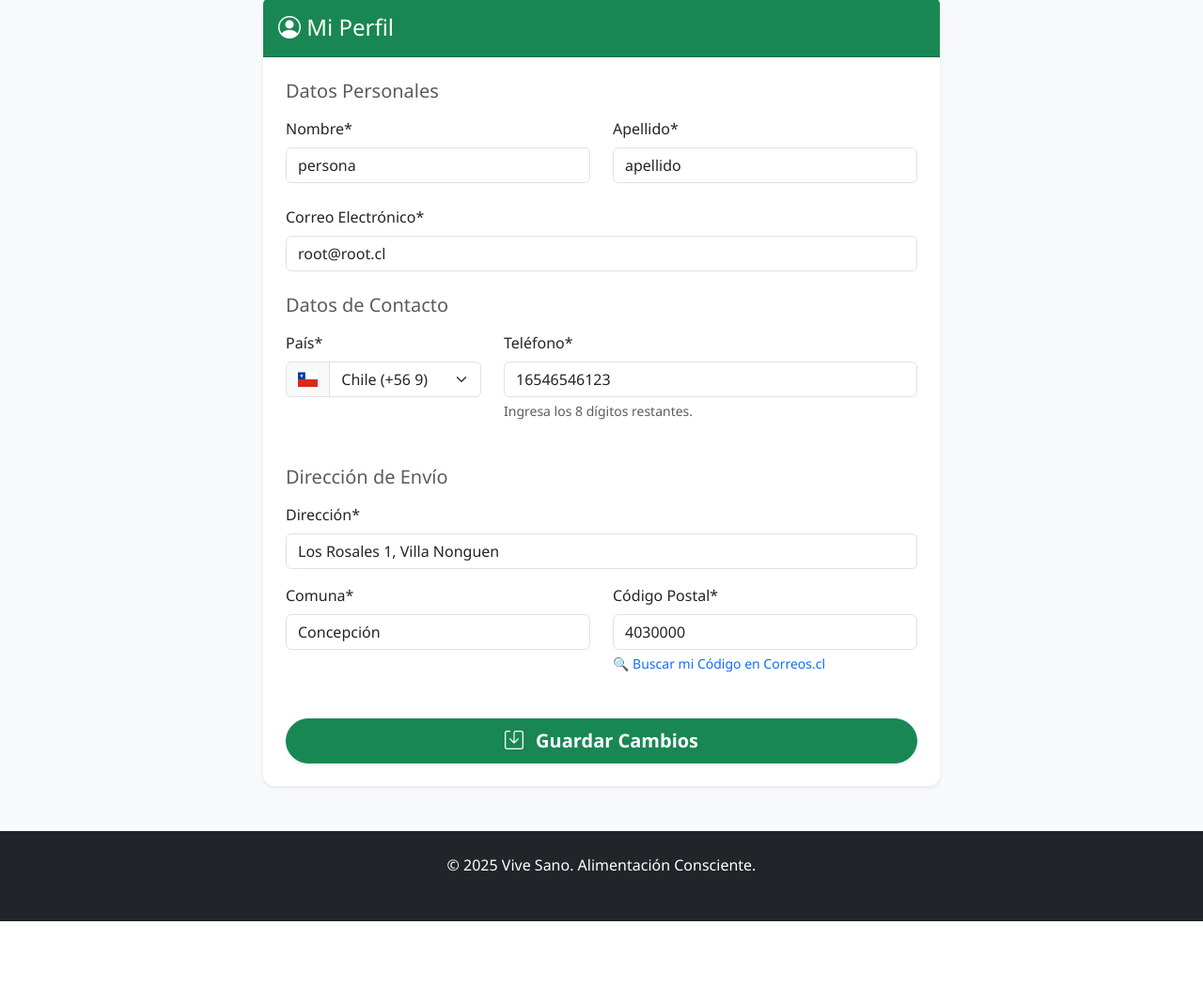
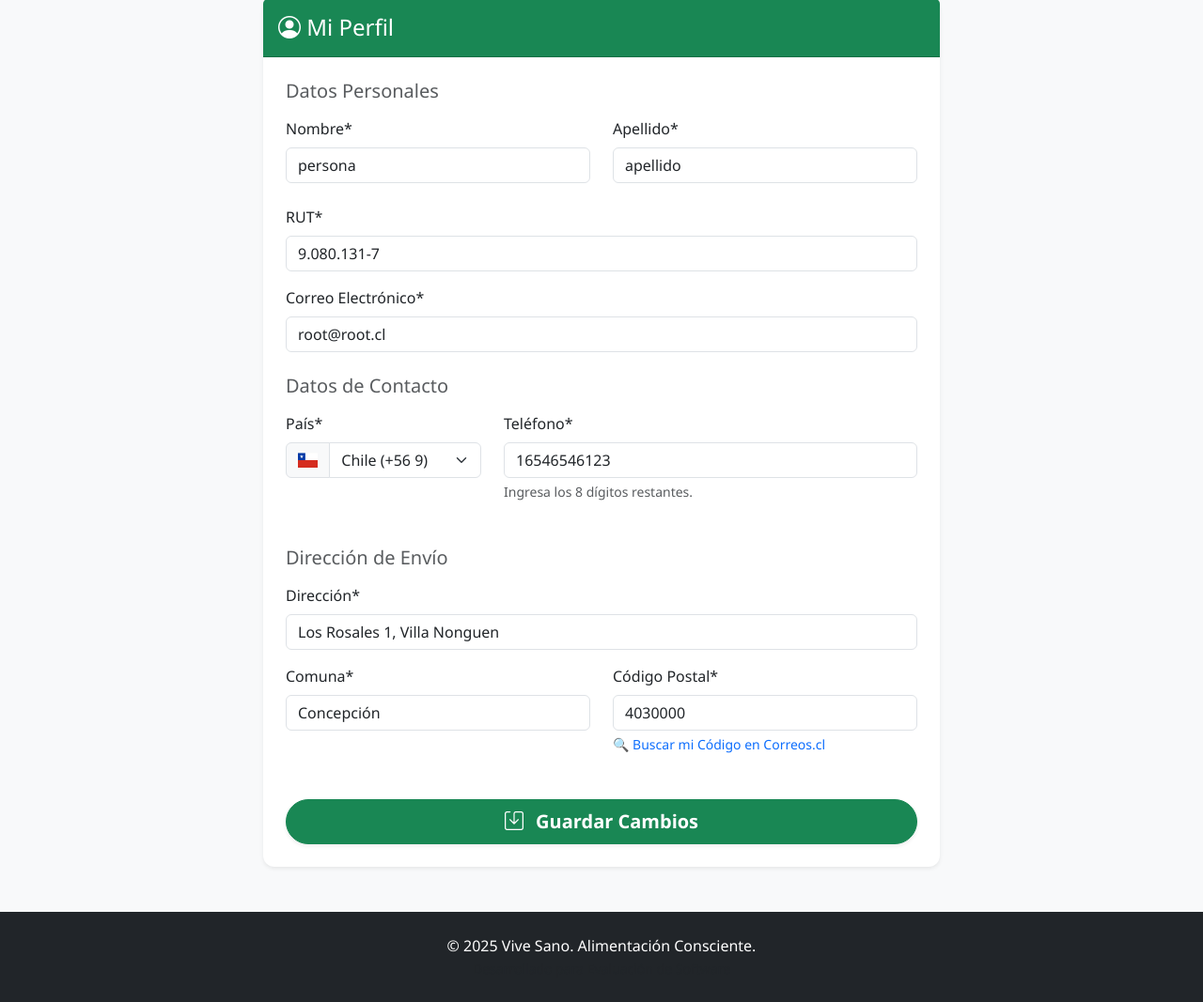
Before and after one commit to BastianOlave/IngSoftware, a Django app: page /perfil/ in a window 1280 px wide. Shown: the part 161-1228 px from the top of the page at 94% size. Before the commit the page ends 1142 px from the top, so only its background shows below. Run offline with Django 5.2, Linux system fonts and the light colour scheme; a user stored in the database is signed in; data comes from the database, SQL or seed files in the repository; both versions use the stored data as it was after the commit; some libraries are stand-ins or nearby versions.

Commit message:
ahora si que si que si que si

```diff
--- a/core/forms.py
+++ b/core/forms.py
@@ -2,6 +2,44 @@ from django import forms
 from django.contrib.auth.forms import UserCreationForm
 from django.contrib.auth.models import User
 from gestion.models import Cliente
+from itertools import cycle
+
+# -------------------------------------------------------
+# LÓGICA DE VALIDACIÓN RUT (Módulo 11)
+# -------------------------------------------------------
+def validar_rut_chileno(rut):
+    # 1. Limpiamos puntos y guiones y pasamos a mayúsculas
+    rut_limpio = rut.replace('.', '').replace('-', '').upper()
+
+    # Validaciones básicas de largo
+    if not rut_limpio or len(rut_limpio) < 8:
+        return False
+
+    cuerpo = rut_limpio[:-1]
+    dv_ingresado = rut_limpio[-1]
+
+    # El cuerpo debe ser numérico
+    if not cuerpo.isdigit():
+        return False
+
+    # Algoritmo matemático Módulo 11
+    try:
+        # Invertimos el cuerpo para multiplicar de derecha a izquierda
+        reverso = map(int, reversed(str(cuerpo)))
+        factors = cycle(range(2, 8)) # Secuencia 2, 3, 4, 5, 6, 7, 2, 3...
+        s = sum(d * f for d, f in zip(reverso, factors))
+        res = (-s) % 11
+
+        if res == 10:
+            dv_esperado = 'K'
+        elif res == 11:
+            dv_esperado = '0'
+        else:
+            dv_esperado = str(res)
+
+        return dv_ingresado == dv_esperado
+    except ValueError:
+        return False
 
 # -------------------------------------------------------
 # FORMULARIO 1: Checkout Completo
@@ -9,6 +47,18 @@ from gestion.models import Cliente
 class DatosEnvioForm(forms.ModelForm):
     first_name = forms.CharField(label="Nombre", widget=forms.TextInput(attrs={'class': 'form-control'}))
     last_name = forms.CharField(label="Apellido", widget=forms.TextInput(attrs={'class': 'form-control'}))
+
+    # --- CAMPO RUT CON LÍMITE DE 12 CARACTERES ---
+    rut = forms.CharField(
+        label='RUT',
+        required=True,
+        widget=forms.TextInput(attrs={
+            'placeholder': '12.345.678-9',
+            'class': 'form-control rut-input',
+            'maxlength': '12' # <--- ESTO EVITA QUE ESCRIBAN MÁS DE LA CUENTA
+        }),
+        help_text="Sin puntos ni guión (se formateará automático)."
+    )
 
     PAIS_CHOICES = [
         ('+569', 'Chile (+56 9)'),
@@ -43,7 +93,7 @@ class DatosEnvioForm(forms.ModelForm):
 
     class Meta:
         model = Cliente
-        fields = ['direccion', 'comuna', 'codigo_postal']
+        fields = ['direccion', 'comuna', 'codigo_postal', 'rut']
         widgets = {
             'direccion': forms.TextInput(attrs={'class': 'form-control', 'placeholder': 'Calle y número'}),
             'comuna': forms.TextInput(attrs={'class': 'form-control', 'placeholder': 'Ej: Concepción'}),
@@ -56,6 +106,12 @@ class DatosEnvioForm(forms.ModelForm):
         if user:
             self.fields['first_name'].initial = user.first_name
             self.fields['last_name'].initial = user.last_name
+            # Cargar RUT si existe
+            try:
+                if hasattr(user, 'cliente'):
+                    self.fields['rut'].initial = user.cliente.rut
+            except:
+                pass
 
         if self.instance.pk and self.instance.telefono:
             tel_guardado = self.instance.telefono
@@ -71,6 +127,13 @@ class DatosEnvioForm(forms.ModelForm):
         self.fields['comuna'].required = True
         self.fields['telefono'].required = True
         self.fields['codigo_postal'].required = True
+
+    # VALIDACIÓN DEL RUT
+    def clean_rut(self):
+        rut = self.cleaned_data.get('rut')
+        if not validar_rut_chileno(rut):
+            raise forms.ValidationError("El RUT ingresado no es válido (Revisa el dígito verificador).")
+        return rut
 
 # -------------------------------------------------------
 # FORMULARIO 2: Registro Rápido
@@ -113,7 +176,17 @@ class PerfilUsuarioForm(forms.ModelForm):
     last_name = forms.CharField(label="Apellido", widget=forms.TextInput(attrs={'class': 'form-control'}))
     email = forms.EmailField(label="Correo Electrónico", widget=forms.EmailInput(attrs={'class': 'form-control'}))
 
-    # Selector de País (Mismo ID que checkout para usar el script de banderas)
+    # --- CAMPO RUT CON LÍMITE DE 12 CARACTERES ---
+    rut = forms.CharField(
+        label='RUT',
+        required=True,
+        widget=forms.TextInput(attrs={
+            'class': 'form-control rut-input',
+            'placeholder': '12.345.678-9',
+            'maxlength': '12' # <--- LÍMITE APLICADO
+        })
+    )
+
     PAIS_CHOICES = [
         ('+569', 'Chile (+56 9)'),
         ('+54',  'Argentina (+54)'),
@@ -127,7 +200,6 @@ class PerfilUsuarioForm(forms.ModelForm):
         widget=forms.Select(attrs={'class': 'form-select', 'id': 'id_codigo_pais'})
     )
 
-    # Teléfono con límite (Mismo ID que checkout para usar el script de validación)
     telefono = forms.CharField(
         label="Teléfono",
         widget=forms.TextInput(attrs={
@@ -143,7 +215,6 @@ class PerfilUsuarioForm(forms.ModelForm):
     direccion = forms.CharField(label="Dirección", widget=forms.TextInput(attrs={'class': 'form-control'}))
     comuna = forms.CharField(label="Comuna", widget=forms.TextInput(attrs={'class': 'form-control'}))
 
-    # Código Postal con enlace
     codigo_postal = forms.CharField(
         label="Código Postal",
         widget=forms.TextInput(attrs={'class': 'form-control', 'placeholder': 'Ej: 4030000'}),
@@ -152,18 +223,17 @@ class PerfilUsuarioForm(forms.ModelForm):
 
     class Meta:
         model = Cliente
-        fields = ['direccion', 'comuna', 'codigo_postal']
+        fields = ['direccion', 'comuna', 'codigo_postal', 'rut']
 
     def __init__(self, *args, **kwargs):
-        user = kwargs.pop('user', None)
+        self.user = kwargs.pop('user', None)
         super().__init__(*args, **kwargs)
 
-        if user:
-            self.fields['first_name'].initial = user.first_name
-            self.fields['last_name'].initial = user.last_name
-            self.fields['email'].initial = user.email
+        if self.user:
+            self.fields['first_name'].initial = self.user.first_name
+            self.fields['last_name'].initial = self.user.last_name
+            self.fields['email'].initial = self.user.email
 
-        # Separar teléfono si ya existe
         if self.instance.pk and self.instance.telefono:
             tel_guardado = self.instance.telefono
             for codigo, label in self.PAIS_CHOICES:
@@ -171,3 +241,25 @@ class PerfilUsuarioForm(forms.ModelForm):
                     self.fields['codigo_pais'].initial = codigo
                     self.fields['telefono'].initial = tel_guardado[len(codigo):]
                     break
+
+        self.fields['first_name'].required = True
+        self.fields['last_name'].required = True
+        self.fields['direccion'].required = True
+        self.fields['comuna'].required = True
+        self.fields['telefono'].required = True
+        self.fields['codigo_postal'].required = True
+
+    # VALIDACIÓN DEL RUT EN PERFIL
+    def clean_rut(self):
+        rut = self.cleaned_data.get('rut')
+
+        # Validamos formato matemático
+        if not validar_rut_chileno(rut):
+            raise forms.ValidationError("RUT inválido.")
+
+        # Validamos que no pertenezca a OTRO usuario (unicidad)
+        existe_otro = Cliente.objects.filter(rut=rut).exclude(user=self.user).exists()
+        if existe_otro:
+            raise forms.ValidationError("Este RUT ya está registrado en otra cuenta.")
+
+        return rut
--- a/core/templates/core/perfil.html
+++ b/core/templates/core/perfil.html
@@ -20,6 +20,10 @@
                             <div class="col-md-6 mb-2">{{ form.first_name|as_crispy_field }}</div>
                             <div class="col-md-6 mb-2">{{ form.last_name|as_crispy_field }}</div>
                         </div>
+
+                        <!-- AQUÍ AGREGAMOS EL RUT -->
+                        <div class="mb-2">{{ form.rut|as_crispy_field }}</div>
+
                         <div class="mb-3">{{ form.email|as_crispy_field }}</div>
 
                         <h5 class="text-muted mb-3 mt-4">Datos de Contacto</h5>
--- a/core/views.py
+++ b/core/views.py
@@ -24,17 +24,18 @@ from .forms import DatosEnvioForm, RegistroClienteForm, PerfilUsuarioForm
 # ---------------------------------------------------------
 
 def home(request):
-    productos_destacados = Producto.objects.all()[:4]
+    # CAMBIO: Solo mostramos destacados que tengan stock mayor a 0
+    productos_destacados = Producto.objects.filter(stock__gt=0).order_by('-id')[:4]
     return render(request, 'core/home.html', {'productos': productos_destacados})
 
 def catalogo(request):
-    productos_list = Producto.objects.all().order_by('id')
+    # CAMBIO: Filtro base -> Solo productos con Stock > 0
+    productos_list = Producto.objects.filter(stock__gt=0).order_by('id')
 
-    # --- LÓGICA DE FILTRADO (Kit Detox) ---
+    # Lógica de Filtrado por Categoría (Ej: Kit Detox)
     categoria_filter = request.GET.get('categoria')
     if categoria_filter:
         productos_list = productos_list.filter(categoria__icontains=categoria_filter)
-    # ---------------------------------------
 
     paginator = Paginator(productos_list, 6)
     page_number = request.GET.get('page')
@@ -65,11 +66,9 @@ def agregar_producto(request, producto_id):
 
     url_anterior = request.META.get('HTTP_REFERER')
 
-    # Si existe esa URL, lo devolvemos ahí (ej: Catálogo o Detalle)
     if url_anterior:
         return redirect(url_anterior)
 
-    # Si por alguna razón no existe, lo mandamos al catálogo por defecto
     return redirect('core:catalogo')
 
 def actualizar_carrito(request, producto_id):
@@ -171,6 +170,9 @@ def perfil_usuario(request):
             cliente.apellido = form.cleaned_data['last_name']
             cliente.email = form.cleaned_data['email']
 
+            # Guardamos RUT
+            cliente.rut = form.cleaned_data['rut']
+
             codigo = form.cleaned_data['codigo_pais']
             numero = form.cleaned_data['telefono']
             cliente.telefono = f"{codigo}{numero}"
@@ -224,7 +226,7 @@ def detalle_pedido_cliente(request, pedido_id):
     })
 
 # ---------------------------------------------------------
-# PROCESO DE PAGO (CHECKOUT + SELECCIÓN ENVÍO + WEBPAY + TRANSFERENCIA)
+# PROCESO DE PAGO
 # ---------------------------------------------------------
 
 @login_required
@@ -247,15 +249,16 @@ def checkout(request):
     if request.method == 'POST':
         form = DatosEnvioForm(request.POST, instance=cliente, user=request.user)
         if form.is_valid():
-            # A) Guardar en USUARIO
             request.user.first_name = form.cleaned_data['first_name']
             request.user.last_name = form.cleaned_data['last_name']
             request.user.save()
 
-            # B) Guardar en CLIENTE
             cliente = form.save(commit=False)
             cliente.nombre = form.cleaned_data['first_name']
             cliente.apellido = form.cleaned_data['last_name']
+
+            # Guardamos RUT
+            cliente.rut = form.cleaned_data['rut']
 
             codigo = form.cleaned_data['codigo_pais']
             numero = form.cleaned_data['telefono']
@@ -263,14 +266,14 @@ def checkout(request):
             cliente.codigo_postal = form.cleaned_data['codigo_postal']
             cliente.save()
 
-            # C) Validar Stock
+            # Validar Stock
             for item in carrito.obtener_items():
                 producto_bd = Producto.objects.get(id=item['producto_id'])
                 if producto_bd.stock < item['cantidad']:
                     messages.error(request, f"Sin stock suficiente de {producto_bd.nombre}.")
                     return redirect('core:ver_carrito')
 
-            # D) RECICLAJE DE PEDIDO (Para no saltar IDs)
+            # RECICLAJE DE PEDIDO (No saltar IDs)
             pedido = Pedido.objects.filter(cliente=cliente, estado='Pendiente').first()
 
             if pedido:
@@ -285,7 +288,7 @@ def checkout(request):
                     estado='Pendiente'
                 )
 
-            # E) Crear los detalles
+            # Crear detalles
             for item in carrito.obtener_items():
                 producto = get_object_or_404(Producto, id=item['producto_id'])
                 DetallePedido.objects.create(
@@ -295,6 +298,7 @@ def checkout(request):
                     precio_unitario=item['precio']
                 )
 
+            # Redirigir a Selección de Envío
             return redirect('core:seleccion_envio', pedido_id=pedido.id)
 
     else:
@@ -306,7 +310,6 @@ def checkout(request):
         'total': carrito.obtener_total_precio()
     })
 
-# NUEVA VISTA: Selección de Método de Envío
 @login_required
 def seleccion_envio(request, pedido_id):
     pedido = get_object_or_404(Pedido, id=pedido_id, cliente__user=request.user)
@@ -314,22 +317,20 @@ def seleccion_envio(request, pedido_id):
     subtotal_productos = pedido.total
     COSTO_ENVIO_FIJO = 5990
     UMBRAL_GRATIS = 25000
-
     aplica_gratis = subtotal_productos > UMBRAL_GRATIS
 
     if request.method == 'POST':
         tipo_seleccionado = request.POST.get('opcion_envio')
 
         if tipo_seleccionado == 'despacho':
-            pedido.tipo_entrega = 'Despacho'  # <--- GUARDAMOS
+            pedido.tipo_entrega = 'Despacho'
             if not aplica_gratis:
                 pedido.total = subtotal_productos + COSTO_ENVIO_FIJO
-            # Si aplica gratis, el total es el subtotal
+            # Si aplica gratis, el total sigue siendo el subtotal
 
         elif tipo_seleccionado == 'retiro':
-            pedido.tipo_entrega = 'Retiro'    # <--- GUARDAMOS
-            # El retiro es gratis, reseteamos el total al subtotal original
-            pedido.total = subtotal_productos
+            pedido.tipo_entrega = 'Retiro'
+            pedido.total = subtotal_productos # Retiro es gratis
 
         pedido.save()
         return redirect('core:seleccion_pago', pedido_id=pedido.id)
@@ -346,57 +347,41 @@ def seleccion_pago(request, pedido_id):
     pedido = get_object_or_404(Pedido, id=pedido_id)
     return render(request, 'core/seleccion_pago.html', {'pedido': pedido})
 
-# OPCIÓN 1: TRANSFERENCIA BANCARIA
 def iniciar_pago_transferencia(request, pedido_id):
     pedido = get_object_or_404(Pedido, id=pedido_id)
-
-    # 1. Cambiar estado
     pedido.estado = 'Pendiente Pago (Transferencia)'
     pedido.save()
 
-    # 2. Notificar a Atención al Cliente
     try:
         grupo_atencion = Group.objects.get(name='Atencion al cliente')
-
-        existe_notificacion = Notificacion.objects.filter(
-            pedido=pedido,
-            mensaje__contains="TRANSFERENCIA"
-        ).exists()
-
-        if not existe_notificacion:
+        existe = Notificacion.objects.filter(pedido=pedido, mensaje__contains="TRANSFERENCIA").exists()
+        if not existe:
             Notificacion.objects.create(
                 destinatario_grupo=grupo_atencion,
                 pedido=pedido,
                 mensaje=f"TRANSFERENCIA: El cliente {pedido.cliente.nombre} seleccionó transferencia. Esperando comprobante.",
                 estado='PENDIENTE'
             )
-
     except Group.DoesNotExist:
         pass
 
-    # 3. Limpiar carrito
     carrito = Carrito(request)
     carrito.limpiar()
 
     return render(request, 'core/transferencia_instrucciones.html', {'pedido': pedido})
 
-# OPCIÓN 2: WEBPAY PLUS
 def iniciar_pago_webpay(request, pedido_id):
     pedido = get_object_or_404(Pedido, id=pedido_id)
-
     tx = Transaction(WebpayOptions(
         IntegrationCommerceCodes.WEBPAY_PLUS,
         IntegrationApiKeys.WEBPAY,
         IntegrationType.TEST
     ))
-
     buy_order = f"P-{pedido.id}-{int(time.time())}"
     session_id = f"S-{request.user.id}-{int(time.time())}"
     amount = int(pedido.total)
     return_url = request.build_absolute_uri('/webpay/retorno/')
-
     response = tx.create(buy_order, session_id, amount, return_url)
-
     return redirect(response['url'] + '?token_ws=' + response['token'])
 
 def confirmar_pago_webpay(request):
@@ -412,20 +397,18 @@ def confirmar_pago_webpay(request):
             IntegrationType.TEST
         ))
         response = tx.commit(token)
-
         if response['response_code'] == 0:
-            buy_order_completo = response['buy_order']
-            pedido_id = buy_order_completo.split('-')[1]
-
+            buy_order = response['buy_order']
+            pedido_id = buy_order.split('-')[1]
             pedido = Pedido.objects.get(id=pedido_id)
             pedido.estado = 'Pagado (WebPay)'
             pedido.save()
 
             carrito = Carrito(request)
             for item in carrito.obtener_items():
-                producto = get_object_or_404(Producto, id=item['producto_id'])
-                producto.stock -= item['cantidad']
-                producto.save()
+                prod = get_object_or_404(Producto, id=item['producto_id'])
+                prod.stock -= item['cantidad']
+                prod.save()
 
             carrito.limpiar()
             messages.success(request, "¡Pago exitoso con WebPay!")
--- a/static/js/scripts.js
+++ b/static/js/scripts.js
@@ -94,7 +94,7 @@ document.addEventListener('DOMContentLoaded', function() {
     }
 
     // ---------------------------------------------------------
-    // 6. MOSTRAR/OCULTAR CONTRASEÑA (NUEVO)
+    // 6. MOSTRAR/OCULTAR CONTRASEÑA
     // ---------------------------------------------------------
     var passwordInputs = document.querySelectorAll('input[type="password"]');
 
@@ -133,6 +133,27 @@ document.addEventListener('DOMContentLoaded', function() {
         wrapper.appendChild(button);
     });
 
+    // ---------------------------------------------------------
+    // 7. FORMATO RUT CHILENO AUTOMÁTICO (NUEVO)
+    // ---------------------------------------------------------
+    // Detecta cualquier input con la clase 'rut-input' y le da formato
+    document.addEventListener('input', function (e) {
+        if (e.target.classList.contains('rut-input')) {
+            // Eliminar caracteres no válidos
+            let rut = e.target.value.replace(/[^0-9kK]/g, '').toUpperCase();
+
+            if (rut.length > 1) {
+                // Separar cuerpo y dígito verificador
+                const cuerpo = rut.slice(0, -1);
+                const dv = rut.slice(-1);
+                // Agregar puntos
+                e.target.value = cuerpo.replace(/\B(?=(\d{3})+(?!\d))/g, ".") + "-" + dv;
+            } else {
+                e.target.value = rut;
+            }
+        }
+    });
+
 }); // Fin del DOMContentLoaded
 
 // ---------------------------------------------------------
```
Also changed, not shown: core/templates/core/catalogo.html (+19 -3 lines), core/templates/core/confirmar_compra.html (+7 -0 lines), gestion/models.py (+7 -1 lines), db.sqlite3, gestion/migrations/0008_cliente_rut.py (added).
